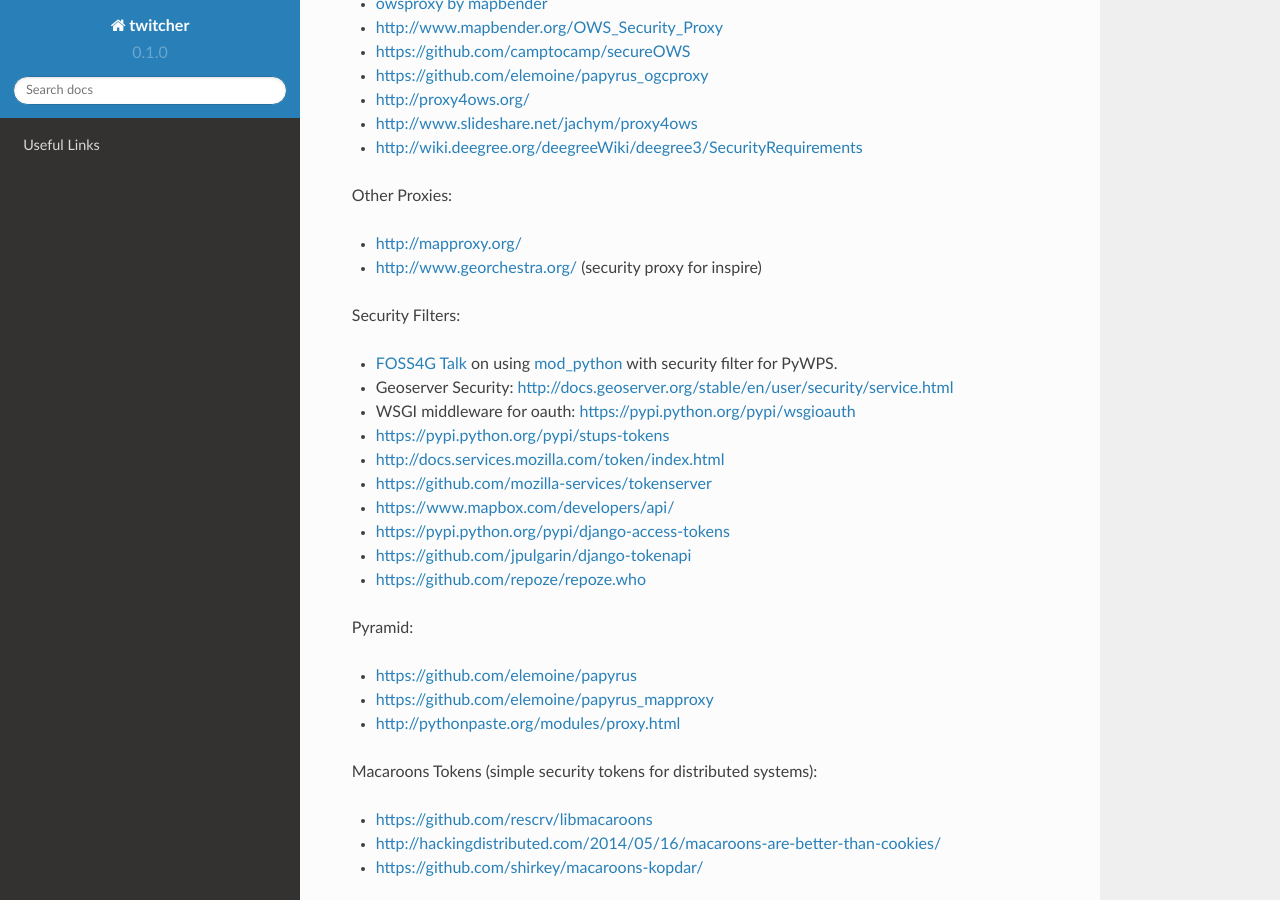
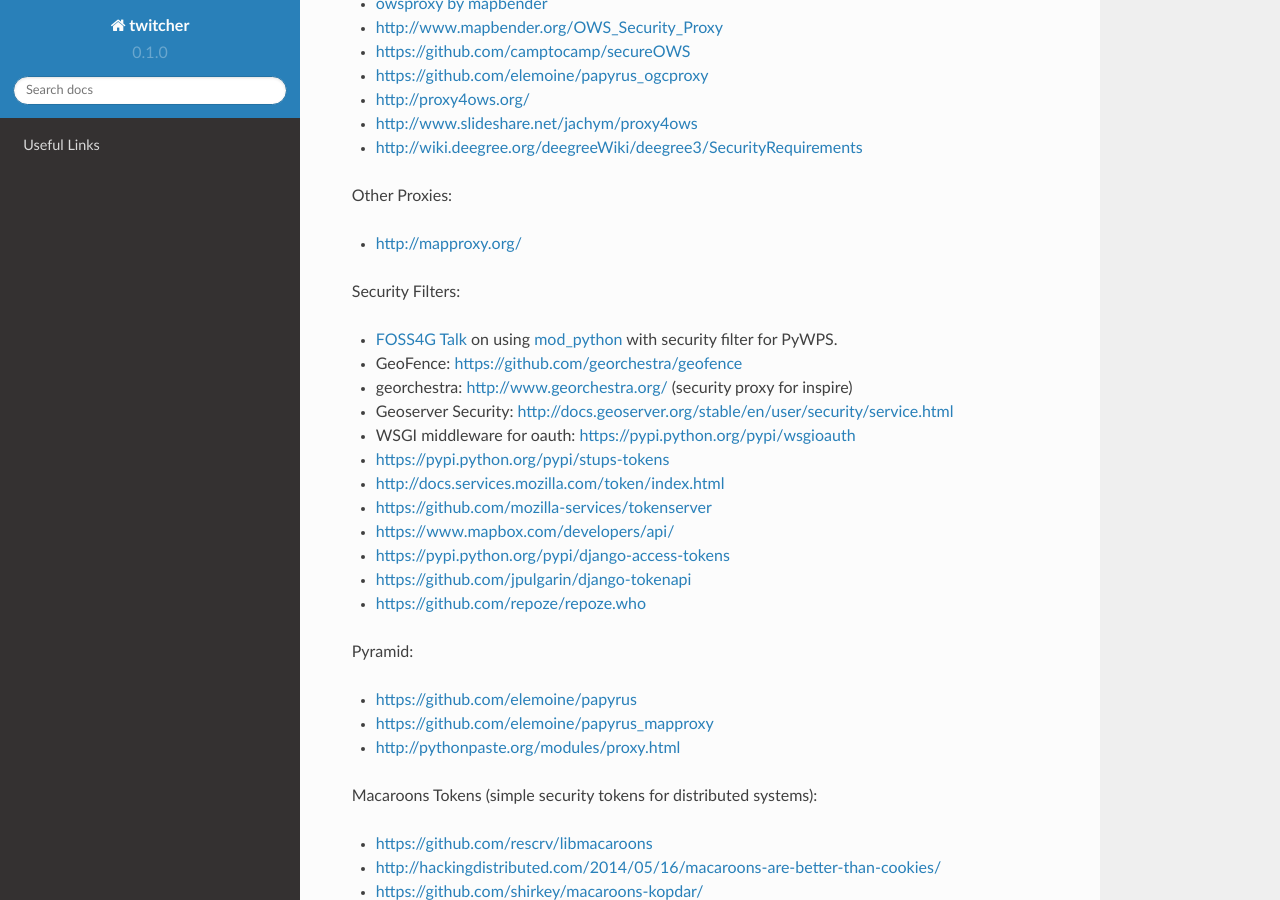
Before and after one commit to crim-ca/weaver, a Sphinx documentation site: the page built from docs/source/appendix.rst, in a window 1280 px wide and 900 px high, scrolled down 312 px. Built offline with Sphinx 7.4.7 and the Read the Docs theme 2.0.0, drawn with Linux system fonts in a browser that asks for light colours.

Commit message:
added link to geofence

```diff
--- a/docs/source/appendix.rst
+++ b/docs/source/appendix.rst
@@ -21,11 +21,13 @@ OWS Proxies:
 Other Proxies:
 
 * http://mapproxy.org/
-* http://www.georchestra.org/ (security proxy for inspire)
+
 
 Security Filters:
 
 * `FOSS4G Talk <http://www.slideshare.net/JorgeMendesdeJesus/pywps-a-tutorial-for-beginners-and-developers>`_ on using `mod_python <http://www.modpython.org/>`_ with security filter for PyWPS.
+* GeoFence: https://github.com/georchestra/geofence
+* georchestra: http://www.georchestra.org/ (security proxy for inspire)
 * Geoserver Security: http://docs.geoserver.org/stable/en/user/security/service.html
 * WSGI middleware for oauth: https://pypi.python.org/pypi/wsgioauth
 * https://pypi.python.org/pypi/stups-tokens
```
